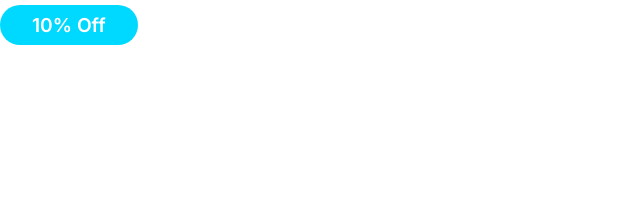
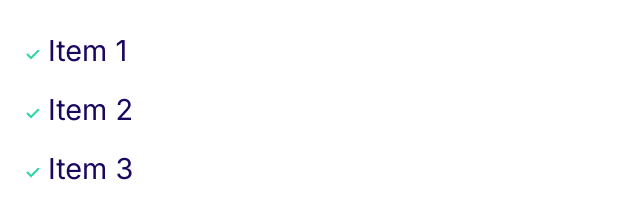
Before and after one commit to UliMur/cloudhostingproject, a plain HTML site: page index.html in a window 1280 px wide. Shown: the whole page, without its empty margins (0-640 px from the left). Drawn offline with Linux system fonts and the light colour scheme.

Commit message:
Build lists components

```diff
--- a/css/styles.css
+++ b/css/styles.css
@@ -103,3 +103,30 @@ h2 {
         font-size: 1.2rem;
     }
 }
+
+/* Lists */
+
+.list {
+    list-style: none;
+    padding-left: 0;
+    color: var(--color-headings);
+}
+.list--inline .list__item {
+display: inline-block;
+margin: 2rem;
+}
+
+.list--tick{
+    list-style-image: url(../images/tick.svg);
+    padding-left: 3rem;
+}
+.list--tick .list__item {
+    padding-left: 0.5rem;
+    margin-bottom: 1rem;
+}
+
+@media screen and (min-width: 1024px) {
+    .list--tick .list__item {
+        padding-left: 0;
+    }
+}
--- a/index.html
+++ b/index.html
@@ -12,6 +12,10 @@
     <link rel="stylesheet" href="/css/styles.css">
 </head>
 <body>
- <span class="badge badge--secondary badge--small">10% Off</span>
+<ul class="list list--tick">
+    <li class="list__item">Item 1</li>
+    <li class="list__item">Item 2</li>
+    <li class="list__item">Item 3</li>
+</ul>
 </body>
 </html>
```
Also changed, not shown: components/lists.html (added, +5 -0 lines), images/tick.svg (added).
